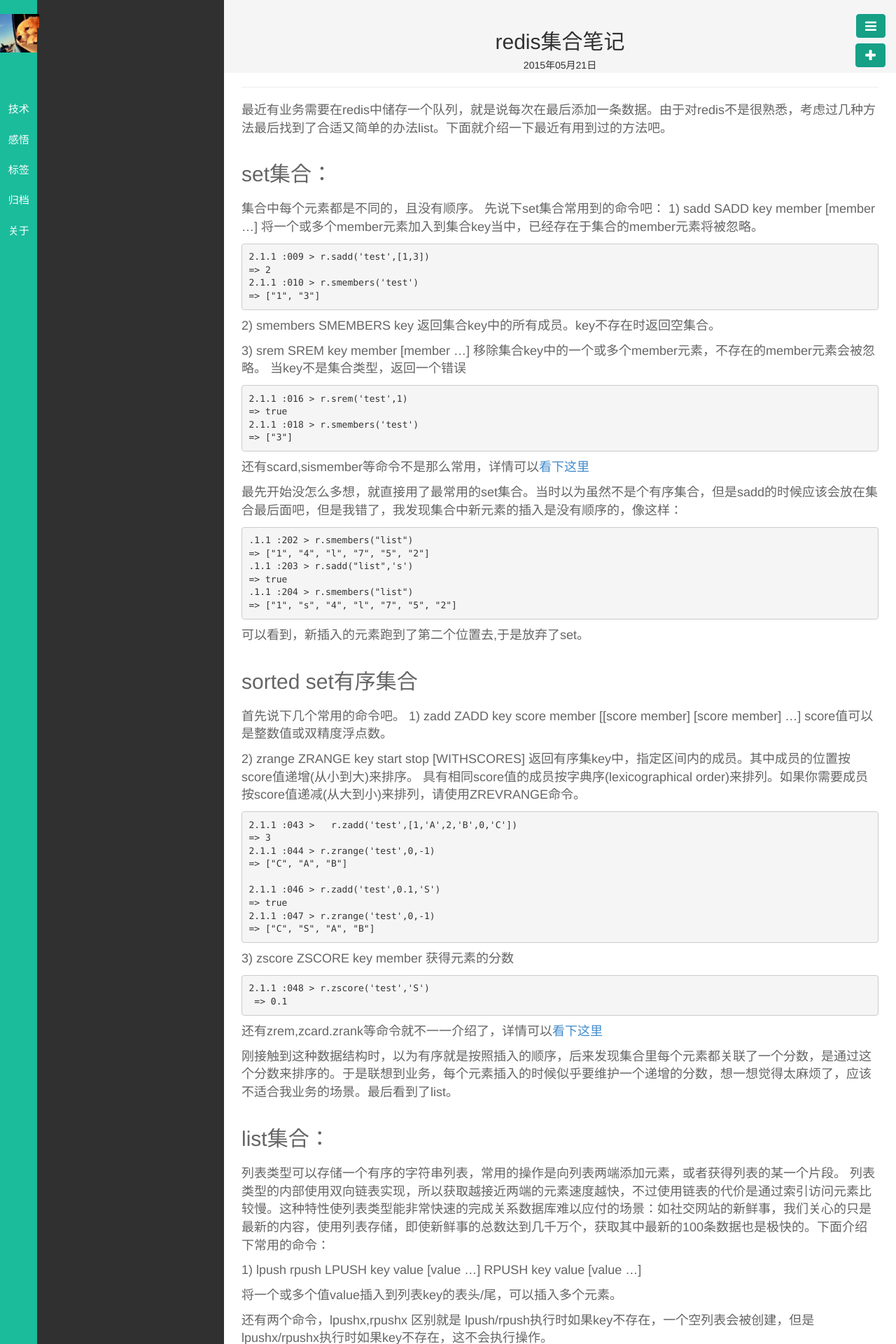
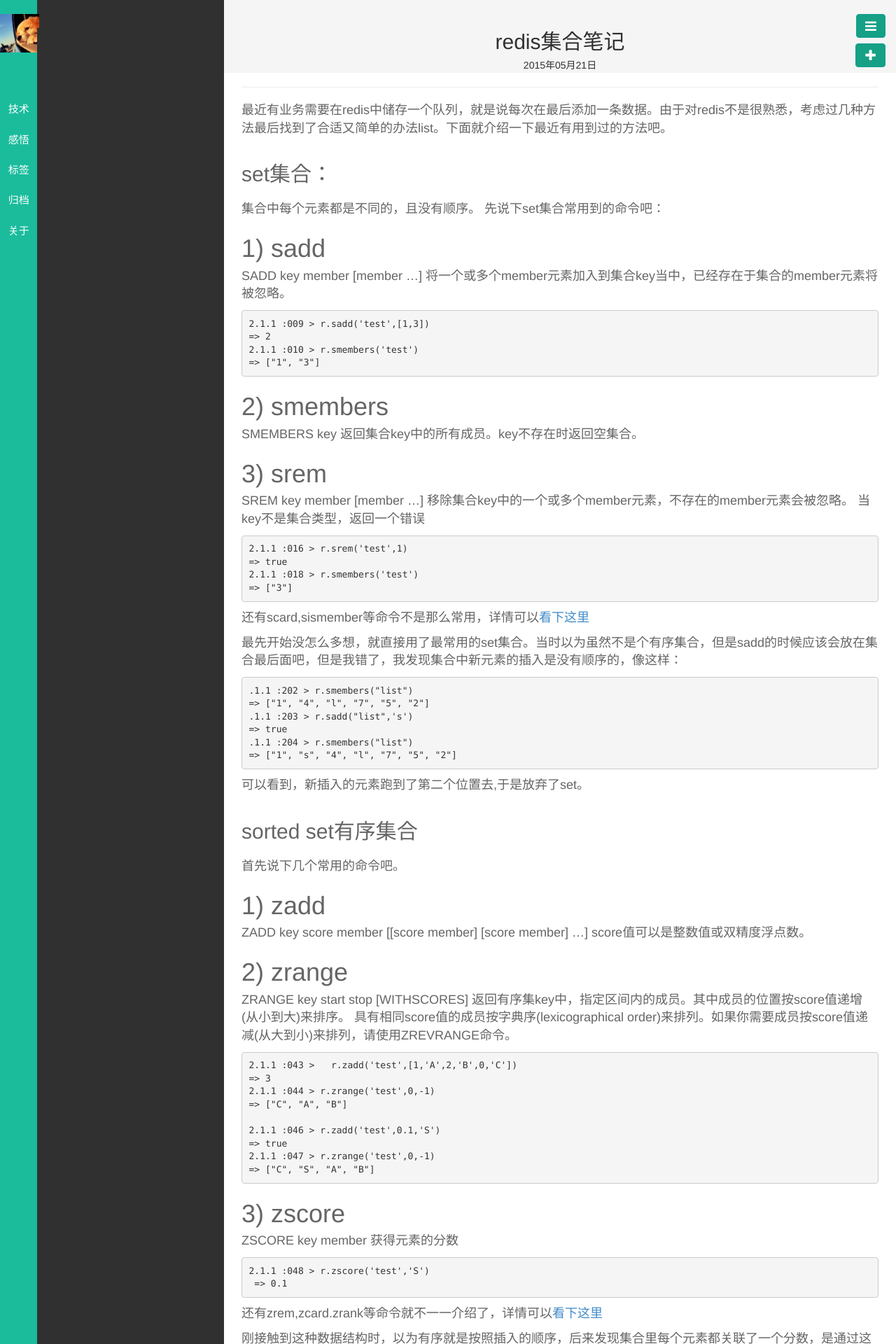
Before and after one commit to llx1105/llx1105.github.io, a Jekyll site: the page built from _posts/技术/2015-05-21-redis-sort-01.md, in a window 1280 px wide. Shown: the top 1920 px of the page at 70% size. Built offline with Jekyll 4.4.1, drawn with Linux system fonts in a browser that asks for light colours; nearby versions of some CDN libraries; library files that are not in the unit come from our copies; Markdown is read by kramdown in place of the engine named in the settings; some of the changed text lies outside the part shown.

Commit message:
nearly complished redis set list

````diff
--- a/_posts/技术/2015-05-21-redis-sort-01.md
+++ b/_posts/技术/2015-05-21-redis-sort-01.md
@@ -14,7 +14,8 @@
 ## set集合：
 集合中每个元素都是不同的，且没有顺序。
 先说下set集合常用到的命令吧：
-1) sadd
+
+#1) sadd
 SADD key member [member ...]
 将一个或多个member元素加入到集合key当中，已经存在于集合的member元素将被忽略。
 
@@ -24,11 +25,11 @@
 2.1.1 :010 > r.smembers('test')
 => ["1", "3"]
 ```
-2) smembers
+#2) smembers
 SMEMBERS key
 返回集合key中的所有成员。key不存在时返回空集合。
 
-3) srem
+#3) srem
 SREM key member [member ...]
 移除集合key中的一个或多个member元素，不存在的member元素会被忽略。
 当key不是集合类型，返回一个错误
@@ -56,11 +57,11 @@
 
 ##sorted set有序集合
 首先说下几个常用的命令吧。
-1) zadd
+#1) zadd
 ZADD key score member [[score member] [score member] ...]
 score值可以是整数值或双精度浮点数。
 
-2) zrange
+#2) zrange
 ZRANGE key start stop [WITHSCORES]
 返回有序集key中，指定区间内的成员。其中成员的位置按score值递增(从小到大)来排序。
 具有相同score值的成员按字典序(lexicographical order)来排列。如果你需要成员按score值递减(从大到小)来排列，请使用ZREVRANGE命令。
@@ -77,7 +78,7 @@
 => ["C", "S", "A", "B"]
 ```
 
-3) zscore
+#3) zscore
 ZSCORE key member
 获得元素的分数
 
@@ -95,7 +96,7 @@
 列表类型可以存储一个有序的字符串列表，常用的操作是向列表两端添加元素，或者获得列表的某一个片段。
 列表类型的内部使用双向链表实现，所以获取越接近两端的元素速度越快，不过使用链表的代价是通过索引访问元素比较慢。这种特性使列表类型能非常快速的完成关系数据库难以应付的场景：如社交网站的新鲜事，我们关心的只是最新的内容，使用列表存储，即使新鲜事的总数达到几千万个，获取其中最新的100条数据也是极快的。下面介绍下常用的命令：
 
-1) lpush rpush
+#1) lpush rpush
 LPUSH key value [value ...]
 RPUSH key value [value ...]
 
@@ -104,12 +105,12 @@
 还有两个命令，lpushx,rpushx
 区别就是 lpush/rpush执行时如果key不存在，一个空列表会被创建，但是lpushx/rpushx执行时如果key不存在，这不会执行操作。
 
-2) lpop rpop
+#2) lpop rpop
 L(R)POP key
 移除并返回列表key的头(尾)元素。
 
 
-3) LRANGE
+#3) LRANGE
 LRANGE key start stop
 
 返回列表key中指定区间内的元素，区间以偏移量start和stop指定,超出范围下标不会报错。
````
Also changed, not shown: other parts of _posts/技术/2015-05-21-redis-sort-01.md (+15 -1 lines).
